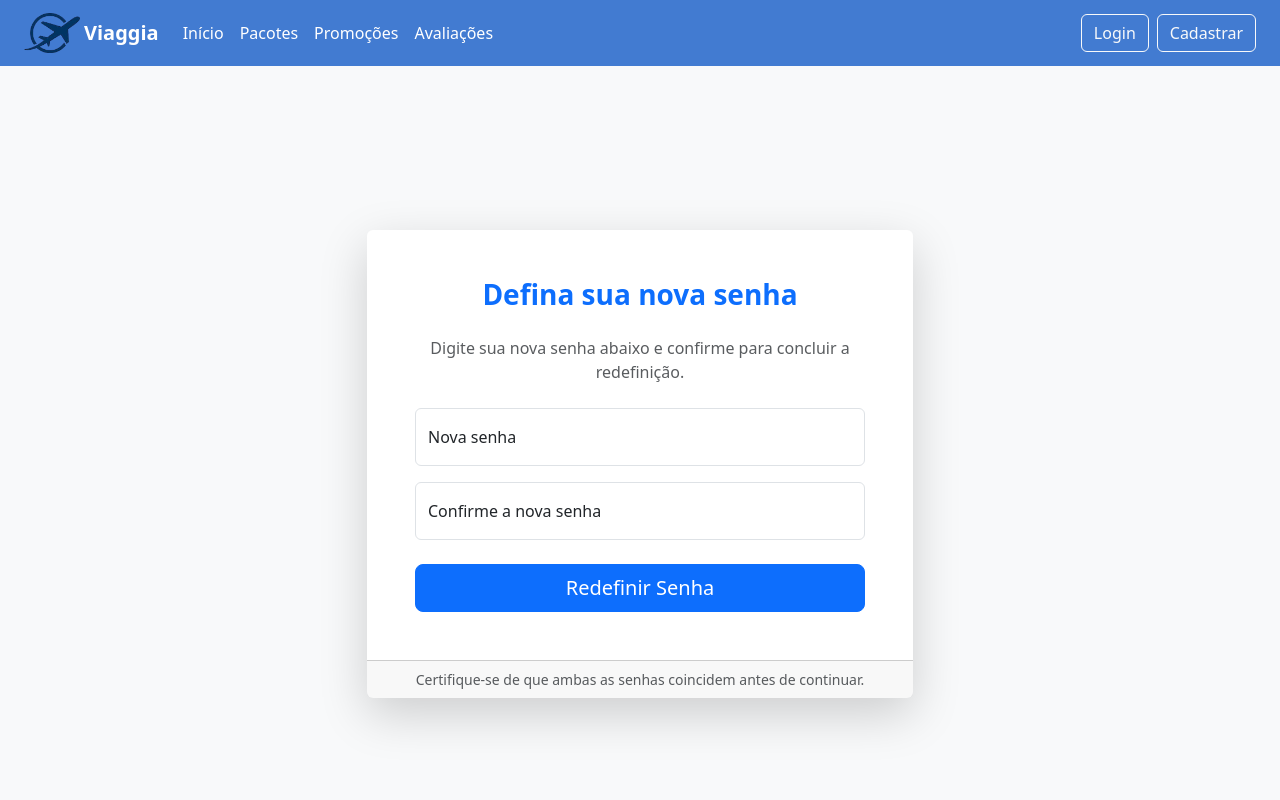
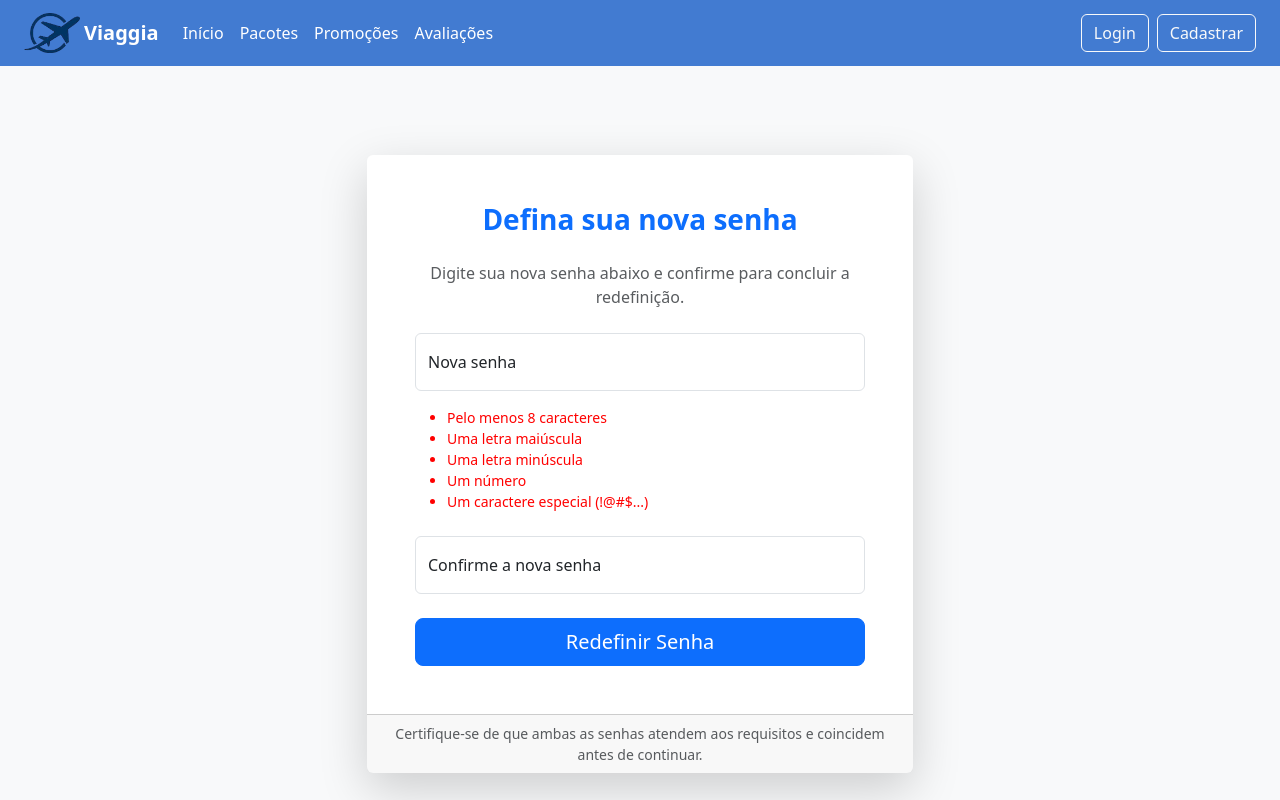
Before and after one commit to Viaggia/viaggia-front, a React (Vite) app: page /recovery/newpassword in a window 1280 px wide. Shown: the top 800 px of the page. Built offline with nearby package versions, Linux system fonts and the light colour scheme.

Commit message:
feat(newPassword) verificação de senha

```diff
--- a/src/pages/Recovery/NewPassword.tsx
+++ b/src/pages/Recovery/NewPassword.tsx
@@ -11,16 +11,41 @@ function NewPassword() {
   const location = useLocation();
   const token = location.state?.token;
 
+  const [passwordValidation, setPasswordValidation] = useState({
+    minLength: false,
+    hasUpper: false,
+    hasLower: false,
+    hasNumber: false,
+    hasSpecial: false
+  });
+
+  const validatePassword = (password: string) => {
+    setPasswordValidation({
+      minLength: password.length >= 8,
+      hasUpper: /[A-Z]/.test(password),
+      hasLower: /[a-z]/.test(password),
+      hasNumber: /\d/.test(password),
+      hasSpecial: /[!@#$%^&*()_+\-=\[\]{};':"\\|,.<>\/?]/.test(password)
+    });
+  };
+
   const handleSubmit = async (e: React.FormEvent) => {
     e.preventDefault();
-    if (newPassword !== confirmPassword) {
+
+    const isPasswordValid = Object.values(passwordValidation).every(Boolean);
+    const doPasswordsMatch = newPassword === confirmPassword;
+
+    if (!isPasswordValid) {
+      setError('A senha não atende aos requisitos de segurança.');
+      return;
+    }
+
+    if (!doPasswordsMatch) {
       setError('As senhas não coincidem.');
       return;
     }
 
     try {
-      console.log("token", token)
-      console.log("newpassword, ", newPassword )
       await resetPassword({ token, newPassword, confirmPassword });
       navigate('/login');
     } catch (err) {
@@ -51,10 +76,22 @@ function NewPassword() {
                       placeholder="Nova senha"
                       required
                       value={newPassword}
-                      onChange={(e) => setNewPassword(e.target.value)}
+                      onChange={(e) => {
+                        setNewPassword(e.target.value);
+                        validatePassword(e.target.value);
+                      }}
                     />
                     <label htmlFor="newPassword">Nova senha</label>
                   </div>
+
+                  {/* Regras de validação da senha */}
+                  <ul className="text-muted small mb-4">
+                    <li style={{ color: passwordValidation.minLength ? 'green' : 'red' }}>Pelo menos 8 caracteres</li>
+                    <li style={{ color: passwordValidation.hasUpper ? 'green' : 'red' }}>Uma letra maiúscula</li>
+                    <li style={{ color: passwordValidation.hasLower ? 'green' : 'red' }}>Uma letra minúscula</li>
+                    <li style={{ color: passwordValidation.hasNumber ? 'green' : 'red' }}>Um número</li>
+                    <li style={{ color: passwordValidation.hasSpecial ? 'green' : 'red' }}>Um caractere especial (!@#$...)</li>
+                  </ul>
 
                   <div className="form-floating mb-4">
                     <input
@@ -70,16 +107,21 @@ function NewPassword() {
                     <label htmlFor="confirmPassword">Confirme a nova senha</label>
                   </div>
 
+                  {/* Verificação se as senhas coincidem */}
+                  {newPassword && confirmPassword && newPassword !== confirmPassword && (
+                    <p className="text-danger text-center mt-2">As senhas não coincidem.</p>
+                  )}
+
                   <div className="d-grid">
                     <button type="submit" className="btn btn-primary btn-lg">
                       Redefinir Senha
                     </button>
                   </div>
                 </form>
-                {error && <p className="text-danger text-center mt-3">{error}</p>}
+
               </div>
               <div className="card-footer text-center text-muted small">
-                Certifique-se de que ambas as senhas coincidem antes de continuar.
+                Certifique-se de que ambas as senhas atendem aos requisitos e coincidem antes de continuar.
               </div>
             </div>
           </div>
```
